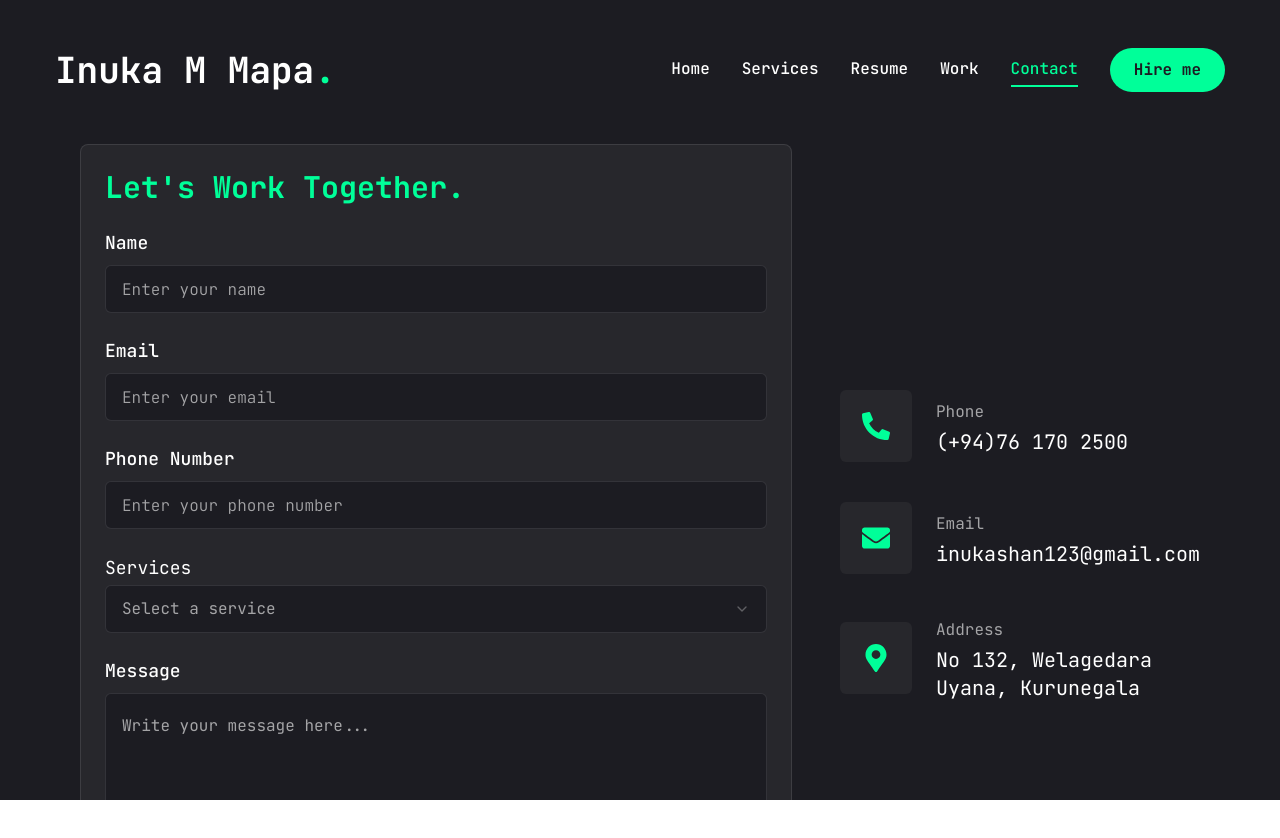
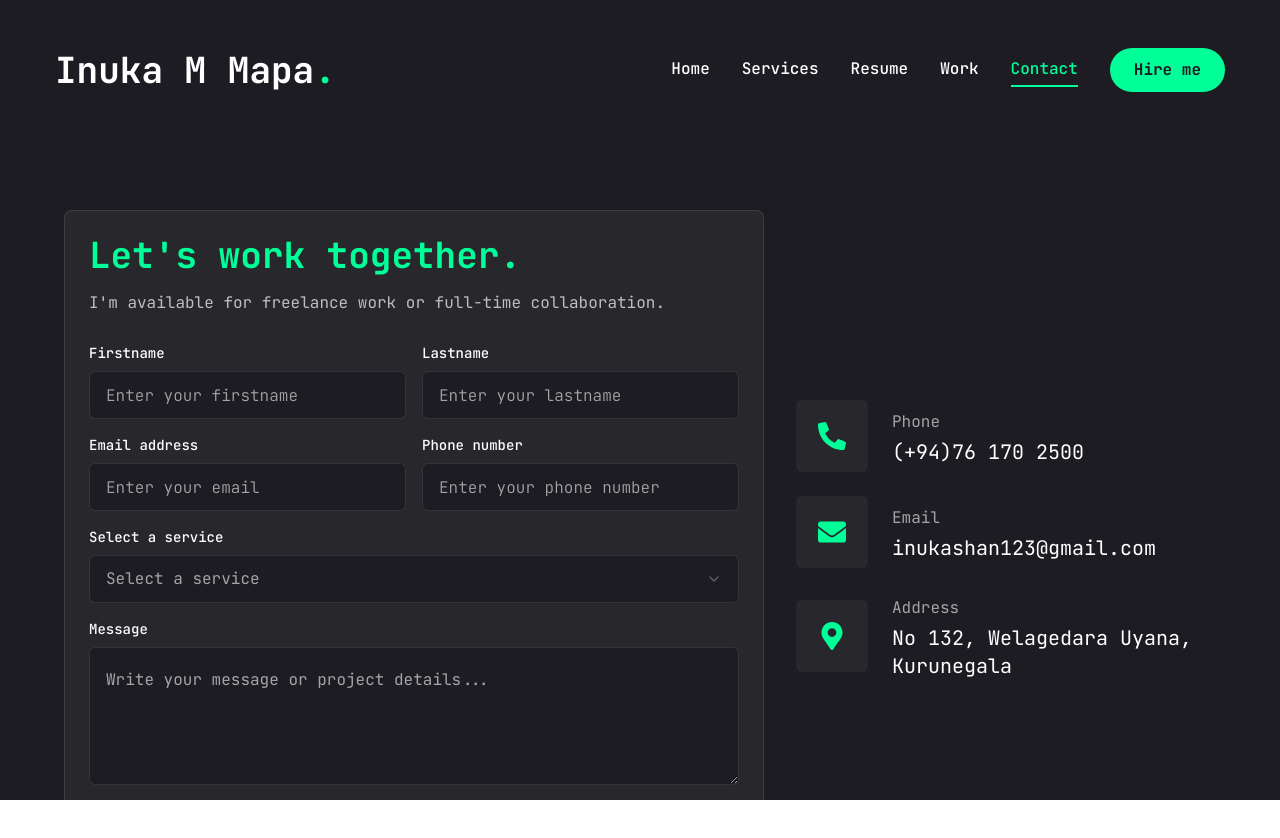
Before and after one commit to InukaMapa/My-New-Portfolio, a Next.js app: page /contact in a window 1280 px wide. Shown: the top 838 px of the page. Built offline with nearby package versions, Linux system fonts and the light colour scheme.

Commit message:
update all the updates

```diff
--- a/app/contact/page.jsx
+++ b/app/contact/page.jsx
@@ -14,6 +14,7 @@ import {
 } from "@/components/ui/select";
 
 import { FaPhoneAlt , FaEnvelope, FaMapMarkerAlt } from "react-icons/fa";
+import { useState } from "react";
 
 const info = [
   {
@@ -35,27 +36,64 @@ const info = [
 ]
 
 const Contact = () => {
+  const [firstname, setFirstname] = useState("");
+  const [lastname, setLastname] = useState("");
+  const [email, setEmail] = useState("");
+  const [phone, setPhone] = useState("");
+  const [service, setService] = useState("");
+  const [message, setMessage] = useState("");
+
+  const handleSubmit = (e) => {
+    e.preventDefault();
+    // Temporarily disabled - form data collected but no action taken
+    console.log('Form submitted:', { firstname, lastname, email, phone, service, message });
+    alert('Form submitted successfully! (Email functionality disabled for now)');
+  };
+
   return (
-    <section className="max-w-6xl mx-auto px-4 pt-1 pb-10">
-      <div className="flex flex-col xl:flex-row gap-12">
+    <section className="min-h-screen flex items-center justify-center px-4 py-8">
+      <div className="flex flex-col xl:flex-row gap-8 w-full max-w-6xl">
 
-      <form className="w-full xl:w-[800px] xl:min-h-[800px] space-y-6 border border-white/10 rounded-lg p-6 bg-[#27272c] backdrop-blur">
-              <h1 className="text-3xl font-bold mb-6 text-accent ">Let's Work Together.</h1>
+      <form onSubmit={handleSubmit} className="w-full xl:w-[700px] space-y-4 border border-white/10 rounded-lg p-6 bg-[#27272c] backdrop-blur">
+        <div className="mb-6">
+          <h1 className="text-4xl font-bold mb-3 text-accent">Let's work together.</h1>
+          <p className="text-white/70">I'm available for freelance work or full-time collaboration.</p>
+        </div>
 
-        {/* Name */}
+        {/* Name and Email Row */}
+        <div className="grid grid-cols-1 md:grid-cols-2 gap-4">
+          {/* Firstname */}
           <div>
-          <label className="block mb-2 text-lg font-medium">Name</label>
+            <label className="block mb-2 text-sm font-medium">Firstname</label>
             <Input
-            placeholder="Enter your name"
+              value={firstname}
+              onChange={(e) => setFirstname(e.target.value)}
+              placeholder="Enter your firstname"
               className="flex h-[48px] rounded-md border border-white/10 focus:border-accent font-light bg-primary px-4 py-5 text-base placeholder:text-white/60 outline-none text-left"
             />
           </div>
 
+          {/* Lastname */}
+          <div>
+            <label className="block mb-2 text-sm font-medium">Lastname</label>
+            <Input
+              value={lastname}
+              onChange={(e) => setLastname(e.target.value)}
+              placeholder="Enter your lastname"
+              className="flex h-[48px] rounded-md border border-white/10 focus:border-accent font-light bg-primary px-4 py-5 text-base placeholder:text-white/60 outline-none text-left"
+            />
+          </div>
+        </div>
+
+        {/* Email and Phone Row */}
+        <div className="grid grid-cols-1 md:grid-cols-2 gap-4">
           {/* Email */}
           <div>
-          <label className="block mb-2 text-lg font-medium">Email</label>
+            <label className="block mb-2 text-sm font-medium">Email address</label>
             <Input
               type="email"
+              value={email}
+              onChange={(e) => setEmail(e.target.value)}
               placeholder="Enter your email"
               className="flex h-[48px] rounded-md border border-white/10 focus:border-accent font-light bg-primary px-4 py-5 text-base placeholder:text-white/60 outline-none text-left"
             />
@@ -63,29 +101,31 @@ const Contact = () => {
 
           {/* Phone Number */}
           <div>
-          <label className="block mb-2 text-lg font-medium">Phone Number</label>
+            <label className="block mb-2 text-sm font-medium">Phone number</label>
             <Input
               type="tel"
+              value={phone}
+              onChange={(e) => setPhone(e.target.value)}
               placeholder="Enter your phone number"
               className="flex h-[48px] rounded-md border border-white/10 focus:border-accent font-light bg-primary px-4 py-5 text-base placeholder:text-white/60 outline-none text-left"
             />
           </div>
+        </div>
 
         {/* Services */}
         <div>
-          <label className="w-full
-            text-lg
-            placeholder:text-white/10
-            focus:outline-none ">Services</label>
-          <Select>
+          <label className="block mb-2 text-sm font-medium">Select a service</label>
+          <Select value={service} onValueChange={setService}>
             <SelectTrigger className="w-full">
               <SelectValue placeholder="Select a service" />
             </SelectTrigger>
             <SelectContent>
               <SelectGroup>
-                <SelectItem value="web">Web Development</SelectItem>
                 <SelectItem value="uiux">UI/UX Design</SelectItem>
-                <SelectItem value="logo">Logo Design</SelectItem>
+                <SelectItem value="qa">QA & Testing</SelectItem>
+                <SelectItem value="frontend">Frontend Development</SelectItem>
+                <SelectItem value="backend">Backend Development</SelectItem>
+                <SelectItem value="mobile">Mobile App Development</SelectItem>
               </SelectGroup>
             </SelectContent>
           </Select>
@@ -93,21 +133,21 @@ const Contact = () => {
 
         {/* Message */}
         <div>
-          <label className="block mb-2 text-lg font-medium">Message</label>
+          <label className="block mb-2 text-sm font-medium">Message</label>
           <Textarea
-            placeholder="Write your message here..."
-            rows={5}
+            value={message}
+            onChange={(e) => setMessage(e.target.value)}
+            placeholder="Write your message or project details..."
+            rows={4}
             className="flex min-h-[80px] w-full rounded-md border border-white/10 bg-primary px-4 py-5 text-base placeholder:text-white/60 focus-visible:outline-none focus-visible:ring-1 focus-visible:ring-accent focus-visible:ring-offset-0 disabled:cursor-not-allowed disabled:opacity-50 text-left"
           />
         </div>
 
         {/* Submit */}
-        <Button type="submit">Send Message</Button>
-
-
+        <Button type="submit" className="bg-accent text-primary hover:bg-accent/90 rounded-full px-8">Send message</Button>
       </form>
       <div className="flex-1 flex items-center xl:justify-end order-1 xl:order-none mb-8 xl:mb-0 ">
-        <ul className="flex flex-col gap-10">
+        <ul className="flex flex-col gap-6">
           {info.map((item, index)=>{
             return(
               <li key={index} className=" flex items-center gap-6">
--- a/app/page.jsx
+++ b/app/page.jsx
@@ -8,20 +8,23 @@ import Stats from"@/components/Stats";
 
 
 const Home = () => {
-  return <section className="h-full">
-    <div className="container mx-auto h-full">
-      <div className="flex flex-col xl:flex-row items-center justify-between xl:pt-8 xl:pb-24">
+  return <section className="min-h-screen">
+    <div className="container mx-auto">
+      {/* reduced vertical padding and center content */}
+      <div className="flex flex-col xl:flex-row items-center justify-center py-8 gap-8">
         {/*text*/}
-        <div className="text-center xl:text-left order-2 xl:order-none">
+        <div className="text-center xl:text-left">
           <span className="text-xl">Software Engineer</span>
-          <h1 className="h1 mb-6">
+          <h1 className="h1 mb-2">
             Hello I'm <br /> <span className="text-accent">Inuka Mapa</span>
           </h1>
-          <p className="max-w-[500px] mb-9 text-white/80">
+          <p className="max-w-[500px] mb-4 text-white/80">
             I specialize in creating elegant digital experiences and have strong proficiency in a wide range of programming languages and technologies.
           </p>
           {/* btn and socials*/}
-          <div className="flex flex-col xl:flex-row items-center gap-8">
+          <div className="flex flex-col sm:flex-row items-center gap-4">
+            {/* download link: put your resume PDF in public/assets/resume/ and update the filename as needed */}
+            <a href="/assets/resume/resume.pdf" download>
               <Button
                 variant="outline"
                 size="lg"
@@ -30,13 +33,14 @@ const Home = () => {
                 <span>Download CV</span>
                 <FiDownload className="text-xl" />
               </Button>
-            <div className="mb-8 xl:mb-0">
+            </a>
+            <div>
               <Social containerStyles= "flex gap-6" iconStyles= "w-9 h-9 border border-accent rounded-full flex justify-center items-center text-accent text-base hover:bg-accent hover:text-primary hover:transition-all duration-500"/>
             </div>
           </div>
         </div>
         {/*photo*/}
-        <div className ="order-1 cl:order-none mb-8 xl:mb-0">
+        <div className="mb-4 xl:mb-0 xl:ml-8 flex justify-end">
           <Photo />
         </div>
       </div>
--- a/app/work/page.jsx
+++ b/app/work/page.jsx
@@ -141,36 +141,35 @@ const Work = () => {
         opacity:1,
         transition:{ delay:2.4, duration: 0.4, ease: "easeIn"},
     }}
-      className="min-h-[80vh] flex flex-col justify-center pv-12 xl:px-0">
+      className="min-h-[70vh] flex flex-col justify-center py-6 xl:px-0">
         <div className="container mx-auto">
-            <div className="flex flex-col xl:flex-row xl:gap-[30px]">
+            <div className="flex flex-col xl:flex-row xl:gap-[20px]">
                  <div className="w-full xl:h-[460px] flex flex-col
                  xl:justify-between order-2 xl:order-none">
-                    <div className="flex flex-col gap-[30px] h-[50%]">
+                    <div className="flex flex-col gap-[30px] h-auto">
                         {/*outlin num*/}
                       <div className="text-8xl leading-none font-extrabold text-transparent
                       text-outline">
                         {project.num}
                         </div>
                         {/*project category*/}
-                        <h2 className="text-[42px] font-bold leading -none text-white
+                        <h2 className="text-[32px] font-bold leading-tight text-white
                         group-hover:text-accent transition-all duration-500 capitalize">
                             {project.category}
                             </h2>
                         {/*project description*/}
                         <p className="text-white/60">{project.description}</p>
                         {/*stack*/}
-                        <ul className="flex gap-4">
-                            {project.stack.map((item, index) =>{
-                                return(
-                                    <li key={index} className="text-xl text-accent">
-                                        {item.name}
-                                        {/*remove the last coma*/}
-                                        {index !== project.stack.length - 1 && ","}
-                                    </li>
-                                )
-                            })}
-                        </ul>
+                        <div className="flex flex-wrap gap-2">
+                          {project.stack.map((item, index) => (
+                            <span
+                              key={index}
+                              className="text-sm text-accent bg-accent/20 rounded-md px-3 py-1"
+                            >
+                              {item.name}
+                            </span>
+                          ))}
+                        </div>
                         {/*border*/}
                         <div className="border border-white/20"></div>
                         {/*live project button*/}
@@ -214,15 +213,13 @@ const Work = () => {
                     className="xl:h-[520px] mb-12"
                     onSlideChange={handleSlideChange}
                     initialSlide={0}
+
                         >
                       {projects.map((project, index)=>{
                         return(
                             <SwiperSlide key={index} className="w-full">
                             <div className="h-[460px] relative group flex justify center
-                             items-center bg-pink-50/20">
-                                {/*overlay*/}
-                                <div className="absolute top-0 bottom-0 w-full h-full bg-black/
-                                10 z-10"></div>
+                             items-center rounded-xl overflow-hidden">
                                 {/*image*/}
                                 <div className="relative w-full h-full">
                                     <Image
--- a/components/Photo.jsx
+++ b/components/Photo.jsx
@@ -5,26 +5,25 @@ import Image from "next/image";
 
 
 const Photo = () => {
-    return <div className="w-full h-full relative">
+    return (
+      <div className="w-full h-full flex justify-center items-center relative">
+        {/* container for image */}
         <motion.div
-        initial={{opacity:0}}
+          initial={{ opacity: 0 }}
           animate={{
-            opacity:1,
-            transition :{delay: 2, duration:0.4, ease: "easeIn"},
-
+            opacity: 1,
+            transition: { delay: 2, duration: 0.4, ease: "easeIn" },
           }}
+          className="relative"
         >
-                {/*image*/}
           <motion.div
-            initial={{opacity:0}}
+            initial={{ opacity: 0 }}
             animate={{
-            opacity:1,
-            transition :{delay: 2.4, duration:0.4, ease: "easeInOut"},
+              opacity: 1,
+              transition: { delay: 2.4, duration: 0.4, ease: "easeInOut" },
             }}
-            className="w-[400px] h-[400px] xl:w-[600px] xl:h-[600px] mix-blend-lighten
-            absolute top-[-40px] left-[-20px]"
+            className="w-[300px] h-[300px] xl:w-[450px] xl:h-[450px] mix-blend-lighten"
           >
-
             <Image
               src="/assets/pic.png"
               priority
@@ -34,10 +33,9 @@ const Photo = () => {
               className="object-contain"
             />
           </motion.div>
-
-            {/*circle*/}
+          {/* circle overlay */}
           <motion.svg
-            className="w-[350px] xl:w-[576px] h-[350px] xl:h-[576px]"
+            className="w-[280px] h-[280px] xl:w-[420px] xl:h-[420px] absolute inset-0 m-auto"
             fill="transparent"
             viewBox="0 0 506 506"
             xmlns="http://www.w3.org/2000/svg"
@@ -50,23 +48,25 @@ const Photo = () => {
               strokeWidth="4"
               strokeLinecap="round"
               strokeLinejoin="round"
-                initial={{strokeDasharray: "24 10 0 0 "}}
+              initial={{ strokeDasharray: "24 10 0 0 " }}
               animate={{
-                    strokeDasharray:["15 120 25 25", "16 25 92 72", "4 250 22 22"],
-                    rotate:[120,360],
-
+                strokeDasharray: [
+                  "15 120 25 25",
+                  "16 25 92 72",
+                  "4 250 22 22",
+                ],
+                rotate: [120, 360],
               }}
               transition={{
                 duration: 20,
-                    repeat:Infinity,
+                repeat: Infinity,
                 repeatType: "reverse",
               }}
-
             />
           </motion.svg>
-
         </motion.div>
       </div>
+    );
 };
 
 export default Photo;
--- a/components/Stats.jsx
+++ b/components/Stats.jsx
@@ -10,9 +10,9 @@ const stats = [
 
 const Stats = () => {
   return (
-    <section className="pt-4 pb-12 xl:pt-0 xl:pb-0">
+    <section className="py-4 xl:py-2">
       <div className="container mx-auto">
-        <div className="flex flex-wrap gap-6 max-w-[80vw] mx-auto xl:max-w-none">
+        <div className="flex flex-wrap gap-4 max-w-[80vw] mx-auto xl:max-w-none">
           {stats.map((item, index) => (
             <div
               key={index}
```
Also changed, not shown: 1 other file (tests, documents, lock files or other folders). Lines whose indentation alone changed are shown as unchanged.
